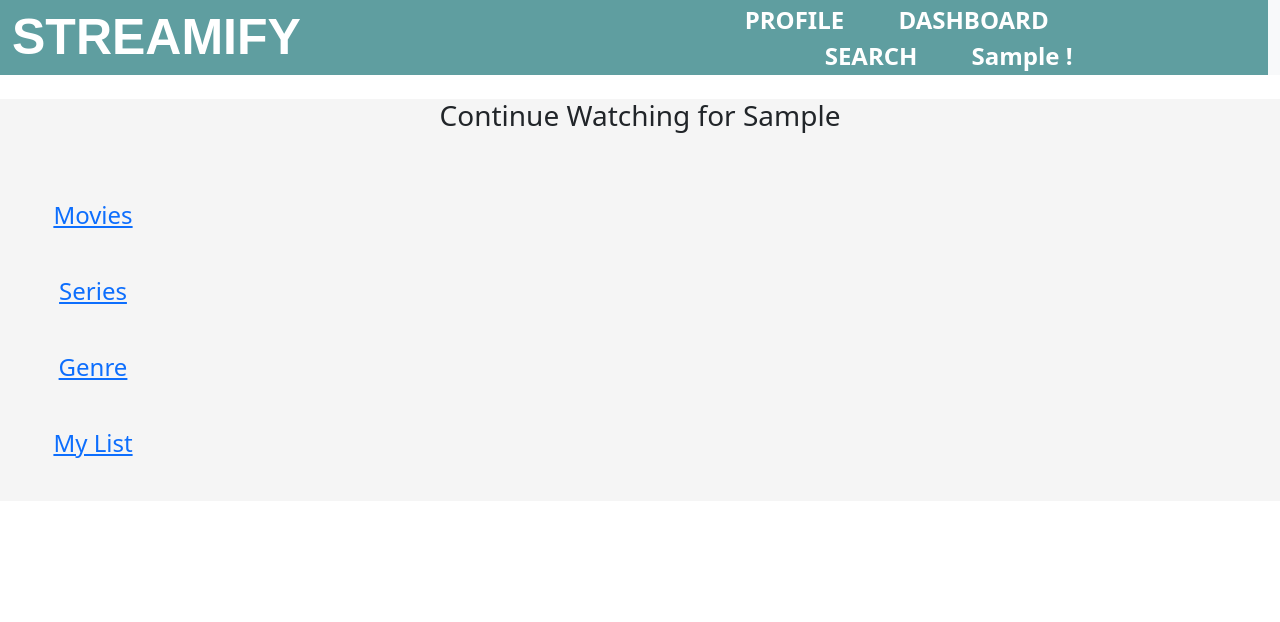
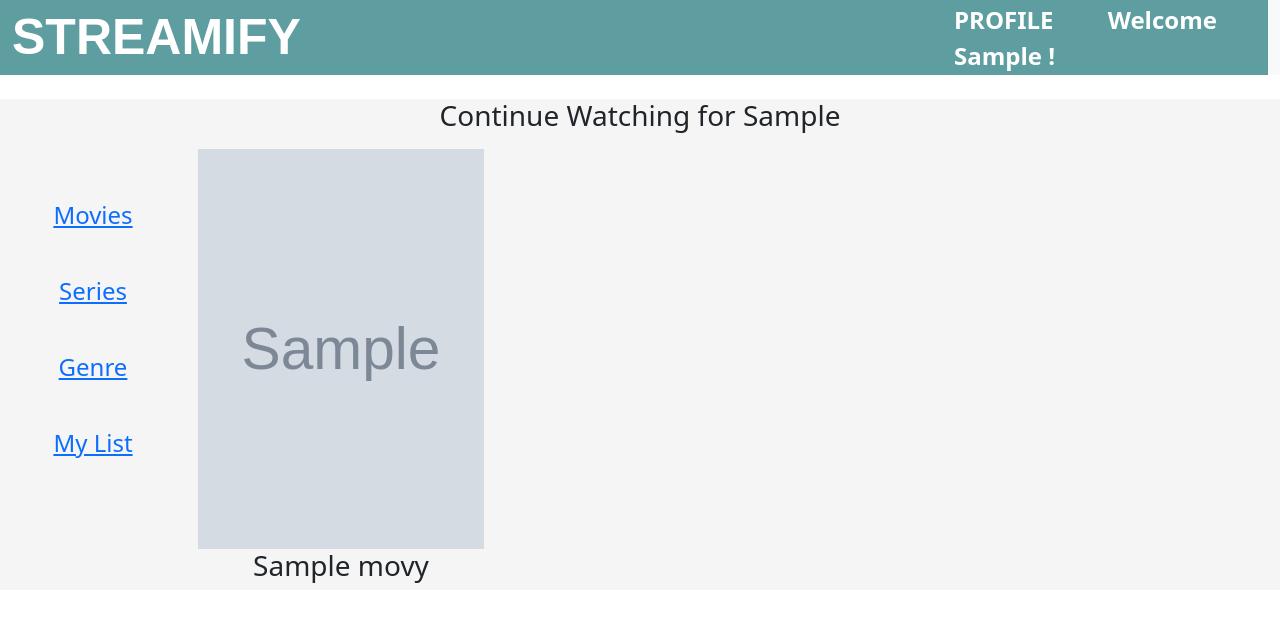
Before and after one commit to AK282331/Streamify, a Django app: page /mylist in a window 1280 px wide. Shown: the top 622 px of the page. Run offline with Django 5.2, Linux system fonts and the light colour scheme; a user stored in the database is signed in; tables that the repository leaves empty hold one stand-in row (values such as "Sample post"); grey boxes marked "Sample" are stand-in pictures.

Commit message:
Changes in my list

```diff
--- a/streamify/stream/models.py
+++ b/streamify/stream/models.py
@@ -63,3 +63,11 @@ class watchlist(models.Model):
 
   def __str__(self):
     return self.user
+
+class userlist(models.Model):
+  user = models.ForeignKey(User, on_delete=models.CASCADE)
+  movie = models.ForeignKey(movies, on_delete=models.CASCADE)
+
+
+  def __str__(self):
+    return self.user.__str__()
--- a/streamify/stream/views.py
+++ b/streamify/stream/views.py
@@ -1,6 +1,6 @@
 from django.shortcuts import render, redirect
 from django.contrib.auth.models import User
-from .models import user_profile, movies, watchlist
+from .models import user_profile, movies, watchlist,userlist,genre,movie_genre
 from datetime import datetime, timedelta
 
 # Create your views here.
@@ -33,14 +33,21 @@ def genres(request):
     return redirect("register")
 
 def mylistmovies(request,id):
-    myl = movies.objects.filter(id = id)
-    context = {
-        "mylis":myl
-    }
-    return render(request,'stream/mylist.html',context)
+    if userlist.objects.filter(movie_id=id).exists():
+        return redirect("mylist")
+    else:
+        u = userlist(user_id = request.user.id, movie_id = id )
+        u.save()
+        return redirect('homepage')
 
 def mylist(request):
-    return render(request,'stream/mylist.html')
+    li = userlist.objects.filter(user_id = request.user.id)
+
+    context = {
+        "mylis":li
+    }
+
+    return render(request,'stream/mylist.html',context)
 
 def profile(request):
     return render(request,'stream/profile.html')
@@ -98,6 +105,8 @@ def series_prof(request):
 
 def genres_prof(request):
 
+
+
     return render(request,'stream/genre_prof.html')
 
 def watch(request,id):
--- a/streamify/template/base2.html
+++ b/streamify/template/base2.html
@@ -15,23 +15,17 @@
       <div class="container-fluid row" style="background-color: cadetblue;">
 
 
-        <div class="col-7">
+        <div class="col-9">
           <a href="{% url 'homepage' %}" class="text-decoration-none " style="font-size: 50px; font-weight: bold; color: white; font-family: fantasy;">STREAMIFY</a>
         </div>
-        <div class="col-5">
+        <div class="col-3">
           <div class="collapse navbar-collapse" id="navbarSupportedContent">
             <ul class="navbar-nav me-auto mb-2 mb-lg-0">
               <li class="nav-item">
                 <a href="{% url 'profile' %}" class="text-decoration-none text-reset">
                   <p style="display: inline; margin-right: 50px; color: white; font-weight: bold; font-size: x-large;">PROFILE</p>
                 </a>
-                <a href="{% url 'dashboard' %}" class="text-decoration-none text-reset">
-                  <p style="display: inline; color: white; font-weight: bold; font-size: x-large;">DASHBOARD</p>
-                </a>
-                <a href="{% url 'register' %}" class="text-decoration-none text-reset">
-                  <p style="display: inline; margin-right: 50px; margin-left: 80px; color: white; font-weight: bold; font-size: x-large;">SEARCH</p>
-                </a>
-                <p style="display: inline; font-weight: bold; font-size: x-large; color: white;"><b>{{user.first_name}} !</b></p>
+                <p style="display: inline; font-weight: bold; font-size: x-large; color: white;"><b>Welcome {{user.first_name}} !</b></p>
               </li>
             </ul>
           </div>
--- a/streamify/template/stream/homepage.html
+++ b/streamify/template/stream/homepage.html
@@ -82,7 +82,7 @@ Home Page
             <a href="{% url 'watch' serie.id %}"> <img src="{{serie.image.url}}" class="img-fluid"
                 style="height: 400px; width: 350px; "></a>
                 <h3>{{serie.movie_name}}</h3>
-                <p>Add to Mylist</p>
+                <a href="{% url 'mylistmovies'  serie.id %}"><p>Add to Mylist</p></a>
           </div>
           {% endfor %}
 
--- a/streamify/template/stream/movies_prof.html
+++ b/streamify/template/stream/movies_prof.html
@@ -33,7 +33,7 @@ Movies
                         <div class="col-4">
                             <a href="{% url 'watch' movi.id %}"> <img src="{{movi.image.url}}" class="img-fluid" style="height: 400px; width: 350px;"></a>
                             <h3>{{movi.movie_name}}</h3>
-                            <p>Add to Mylist</p>
+                            <a href="{% url 'mylistmovies'  movi.id %}"><p>Add to Mylist</p></a>
                         </div>
                 {% endfor %}
         </div>
--- a/streamify/template/stream/mylist.html
+++ b/streamify/template/stream/mylist.html
@@ -32,8 +32,8 @@ My List
             <div class="row">
                     {% for list in mylis %}
                     <div class="col-4">
-                        <a href="{% url 'watch' list.id %}"> <img src="{{list.image.url}}" class="img-fluid" style="height: 400px; width: 350px;"></a>
-                        <h3>{{list.movie_name}}</h3>
+                        <a href="{% url 'watch' list.movie.id %}"> <img src="{{list.movie.image.url}}" class="img-fluid" style="height: 400px; width: 350px;"></a>
+                        <h3>{{list.movie.movie_name}}</h3>
 
                     </div>
                     {% endfor %}
--- a/streamify/template/stream/series_prof.html
+++ b/streamify/template/stream/series_prof.html
@@ -33,7 +33,7 @@ Series
                     <div class="col-4">
                         <a href="{% url 'watch' series.id %}"> <img src="{{series.image.url}}" class="img-fluid" style="height: 400px; width: 350px;"></a>
                         <h3>{{series.movie_name}}</h3>
-                        <p>Add to Mylist</p>
+                        <a href="{% url 'mylistmovies'  series.id %}"><p>Add to Mylist</p></a>
                     </div>
                     {% endfor %}
 
```
Also changed, not shown: streamify/template/stream/genre.html (deleted, +0 -7 lines), streamify/template/stream/genre_prof.html (+4 -3 lines), streamify/stream/migrations/0002_alter_movies_image_mylist.py (added), streamify/stream/migrations/0003_rename_mylist_userlist.py (added), streamify/template/stream/search.html (deleted).
